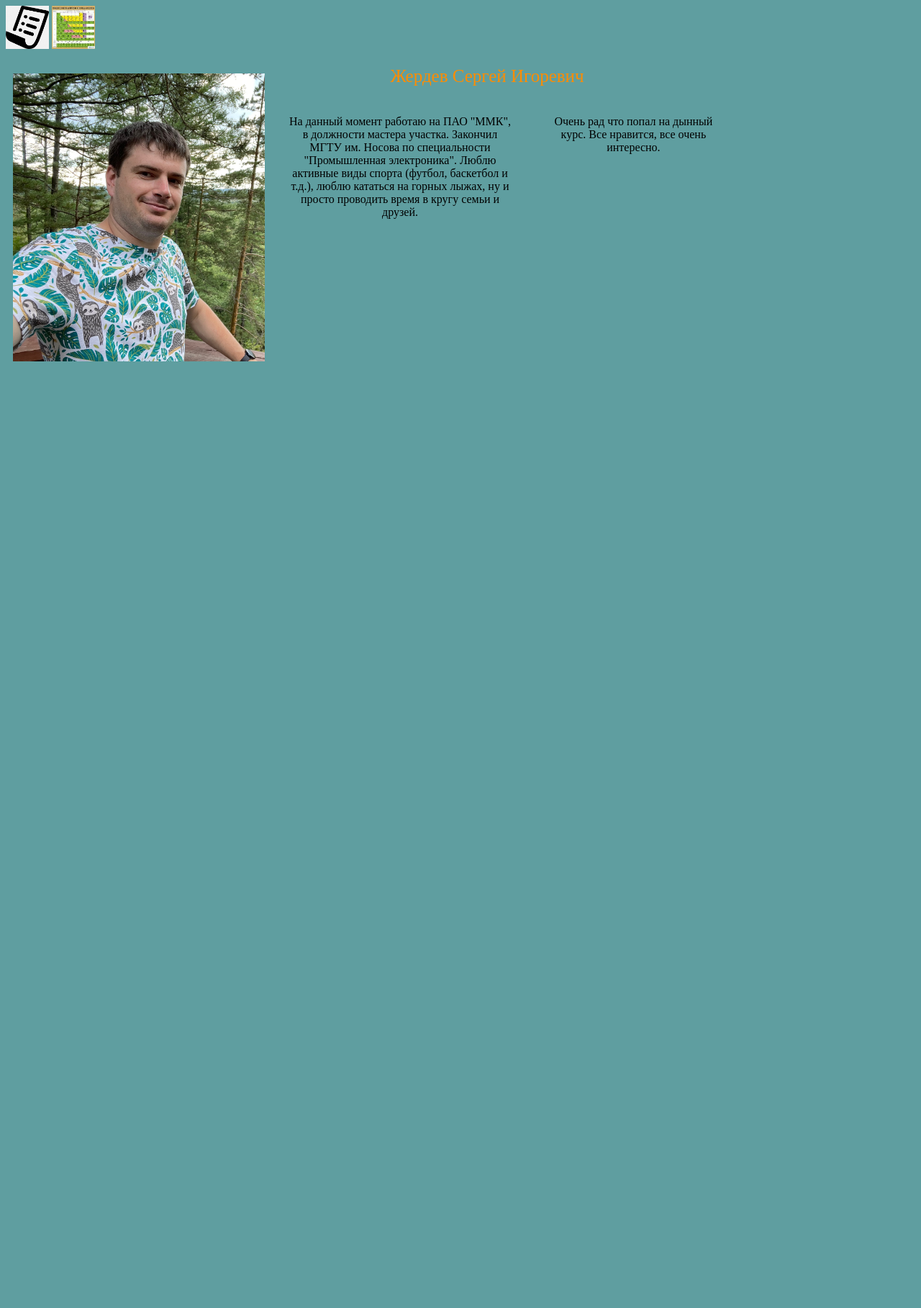
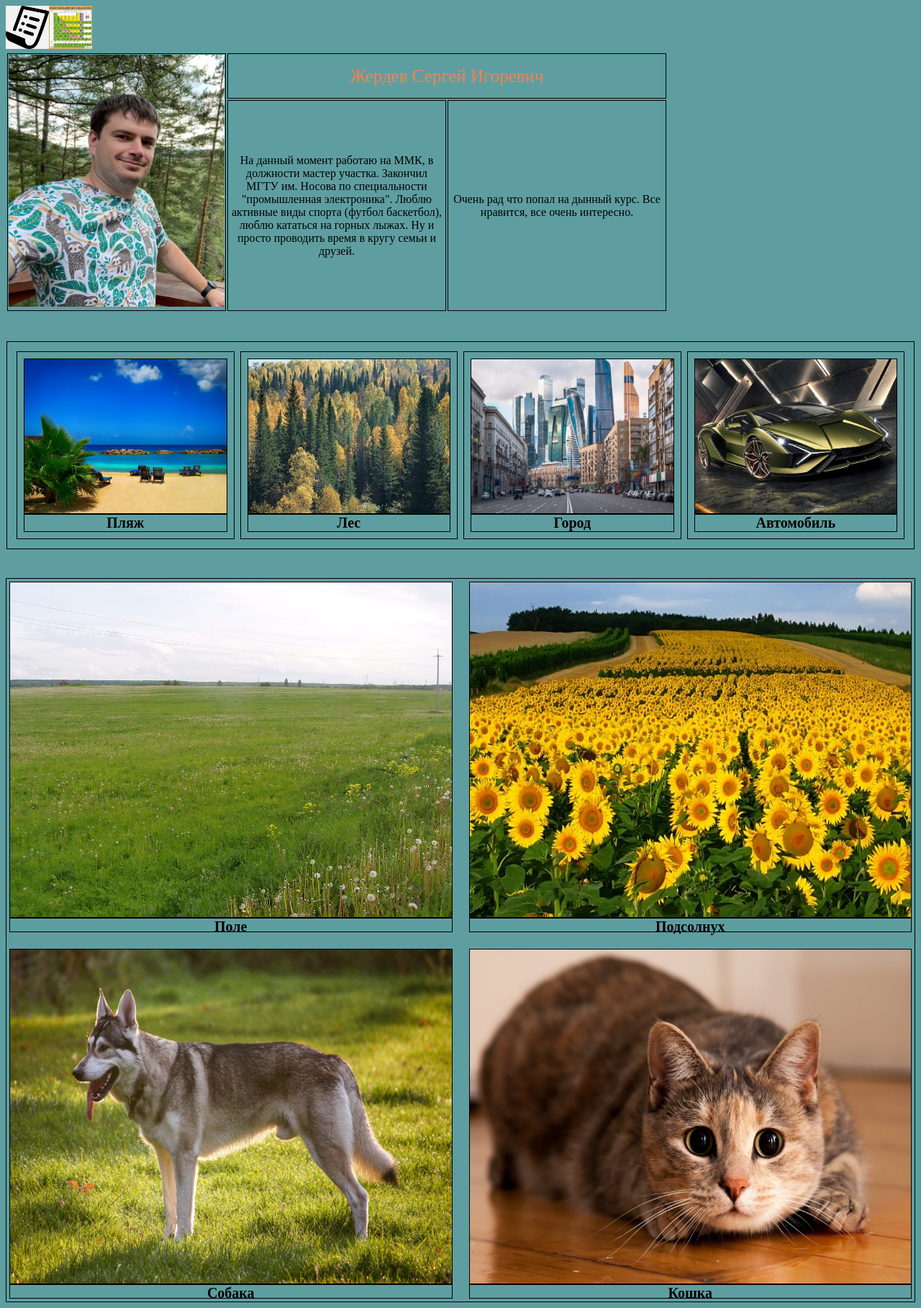
Before and after one commit to SergeiZherdev/Zherdev_Sergei, a PHP site: page /homework.html in a window 1280 px wide. Shown: the whole page at 72% size. Before the commit the page ends 502 px from the top, so only its background shows below. Run offline with PHP 8.4, Linux system fonts and the light colour scheme.

Commit message:
02.02.2022

```diff
--- a/Styles/Stylenew.css
+++ b/Styles/Stylenew.css
@@ -1,15 +1,18 @@
 body{
     background-color: cadetblue;
 }
-.foto{
+.header{
+    display: flex;
+}
+/*.foto{
     background-image: url("../Images/foto1.jpg");
     background-size: cover;
     width: 350px;
     height: 400px;
     float: left;
     margin: 10px;
-}
-.name{
+}*/
+/*.name{
     color: darkorange;
     font-size: 25px;
     text-align: center;
@@ -27,9 +30,54 @@ body{
     text-align: center;
     float: left;
     width: 20%;
-    margin: 20px;
-}
+    margin: 20px;*/
+/*}*/
 .table, tr, td {
     border: 1px solid black;
     text-align: center;
+    width: 300px;
 }
+.container_1{
+    display: flex;
+    flex-wrap: nowrap;
+    justify-content: space-between;
+    flex-direction: row;
+    border: 1px solid black;
+    margin: 40px 1px 40px 1px;
+    padding: 9px;
+}
+.foto_1{
+    display: flex;
+    flex-direction: column;
+    text-align: center;
+    border: 1px solid black;
+    padding: 9px;
+    margin: 4px ;
+    flex: 1;
+}
+.foto_1_1{
+    flex: 1;
+    border: 1px solid black
+}
+.foto_text{
+    font-size: 20px;
+    font-weight: bold;
+    border: 1px solid black;
+}
+.container_2{
+    display: grid;
+    grid-template-rows: 1fr 1fr;
+    grid-template-columns: 1fr 1fr;
+    border: 1px solid black;
+    grid-gap: 15px;
+}
+.foto_2{
+    display: grid;
+    grid-template-rows: 1fr 20px;
+    text-align: center;
+    margin: 4px;
+}
+.foto_2_1{
+    border: 1px solid black;
+    margin: 0px;
+}
--- a/homework.html
+++ b/homework.html
@@ -9,22 +9,22 @@
     <title>site</title>
 </head>
 <body>
-      <header>
-        <span>
+      <header class="header">
+        <div>
             <img src="Images/head.png" alt="Нет фото" width="60" height="60">
-        </span>
-          <span>
+        </div>
+          <div>
               <a href="table.html"><img src="Images/Mendeleev.jpg" alt="Упс" width="60" height="60" title="Таблица Менделеева"></a>
-          </span>
+          </div>
     </header>
       <main>
-        <div class="foto"></div>
+      <!-- <div class="foto"></div>
        <div class="name">Жердев Сергей Игоревич</div>
        <div class="info">На данный момент работаю на ПАО "ММК", в должности мастера участка. Закончил МГТУ им. Носова по специальности "Промышленная электроника".
            Люблю активные виды спорта (футбол, баскетбол и т.д.), люблю кататься на горных лыжах,
            ну и просто проводить время в кругу семьи и друзей.</div>
-        <div class="like">Очень рад что попал на дынный курс. Все нравится, все очень интересно.</div>
-        <!--<table>
+       <div class="like">Очень рад что попал на дынный курс. Все нравится, все очень интересно.</div><br>-->
+      <table>
           <tr>
               <td rowspan="0"><img src="Images/foto1.jpg" alt="нет фото" height="350" width="300"></td>
               <td colspan="2" style="font-size:25px; color: coral"  >Жердев Сергей Игоревич</td>
@@ -37,7 +37,42 @@
               <td>Очень рад что попал на дынный курс. Все нравится, все очень интересно.</td>
           </tr>
       </table>
--->
+      <section class="container_1">
+          <div class="foto_1">
+              <div class="foto_1_1"><img src="Images/beach.jpg" alt="упс" height="100%" width="100%"></div>
+              <div class="foto_text">Пляж</div>
+          </div>
+          <div class="foto_1">
+              <div class="foto_1_1"><img src="Images/forest.jpg" alt="упс" height="100%" width="100%"></div>
+              <div class="foto_text">Лес</div>
+          </div>
+          <div class="foto_1">
+              <div class="foto_1_1"><img src="Images/city.jpg" alt="упс" height="100%" width="100%"></div>
+              <div class="foto_text">Город</div>
+          </div>
+          <div class="foto_1">
+              <div class="foto_1_1"><img src="Images/auto.jpg" alt="упс" height="100%" width="100%"></div>
+              <div class="foto_text">Автомобиль</div>
+          </div>
+      </section>
+      <section class="container_2">
+          <div class="foto_2">
+              <div class="foto_2_1"><img src="Images/pole.jpg" alt="упс" height="100%" width="100%"></div>
+              <div class="foto_text">Поле</div>
+          </div>
+          <div class="foto_2">
+              <div class="foto_2_1"><img src="Images/podsolnuh.jpg" alt="упс" height="100%" width="100%"></div>
+              <div class="foto_text">Подсолнух</div>
+          </div>
+          <div class="foto_2">
+              <div class="foto_2_1"><img src="Images/dog.jpg" alt="упс" height="100%" width="100%"></div>
+              <div class="foto_text">Собака</div>
+          </div>
+          <div class="foto_2">
+              <div class="foto_2_1"><img src="Images/cat.jpg" alt="упс" height="100%" width="100%"></div>
+              <div class="foto_text">Кошка</div>
+          </div>
+      </section>
       </main>
 </body>
 </html>
```
Also changed, not shown: Images/auto.jpg (added), Images/beach.jpg (added), Images/cat.jpg (added), Images/city.jpg (added), Images/dog.jpg (added), Images/forest.jpg (added), Images/podsolnuh.jpg (added), Images/pole.jpg (added). Lines whose indentation alone changed are shown as unchanged.
